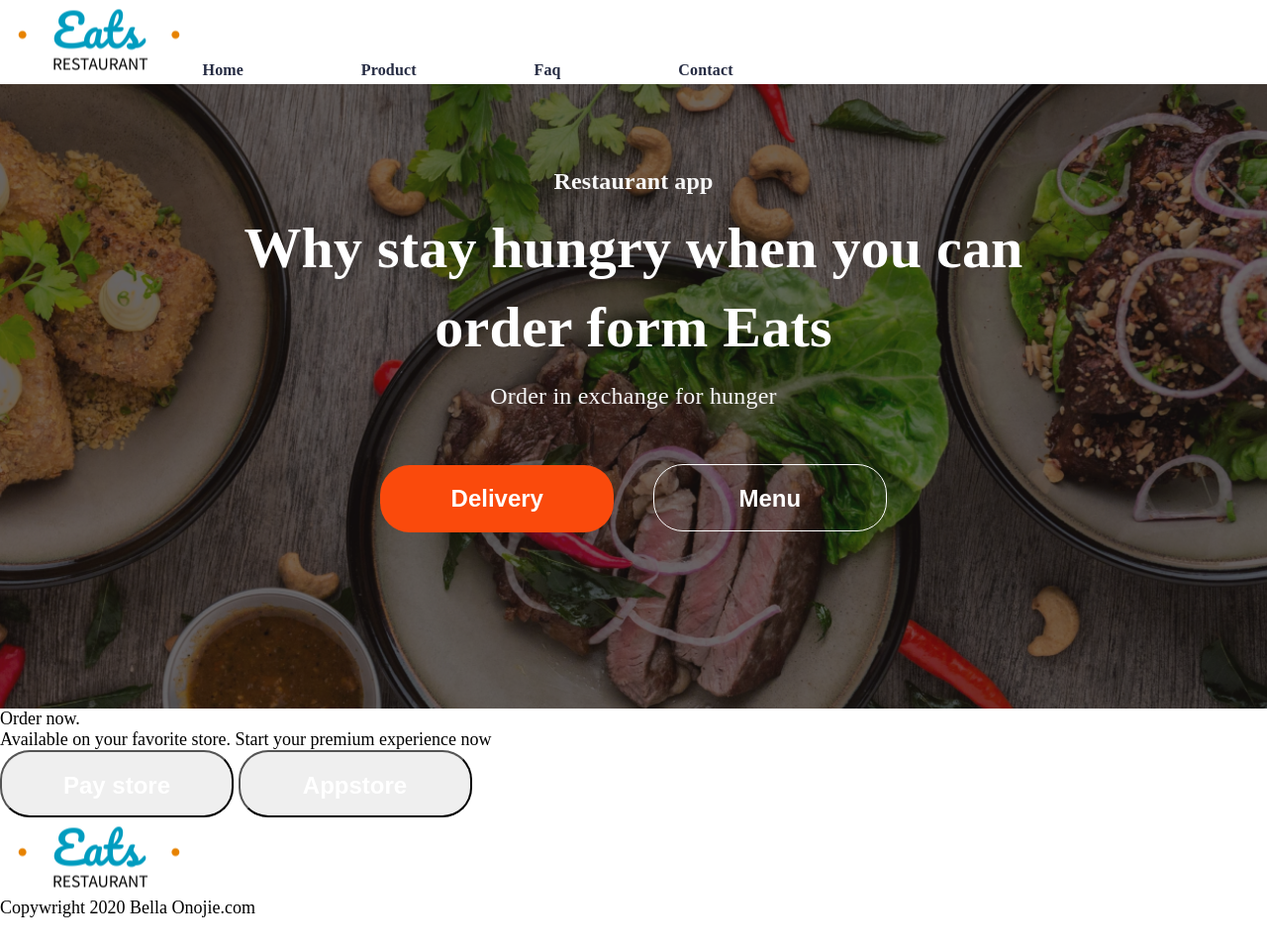
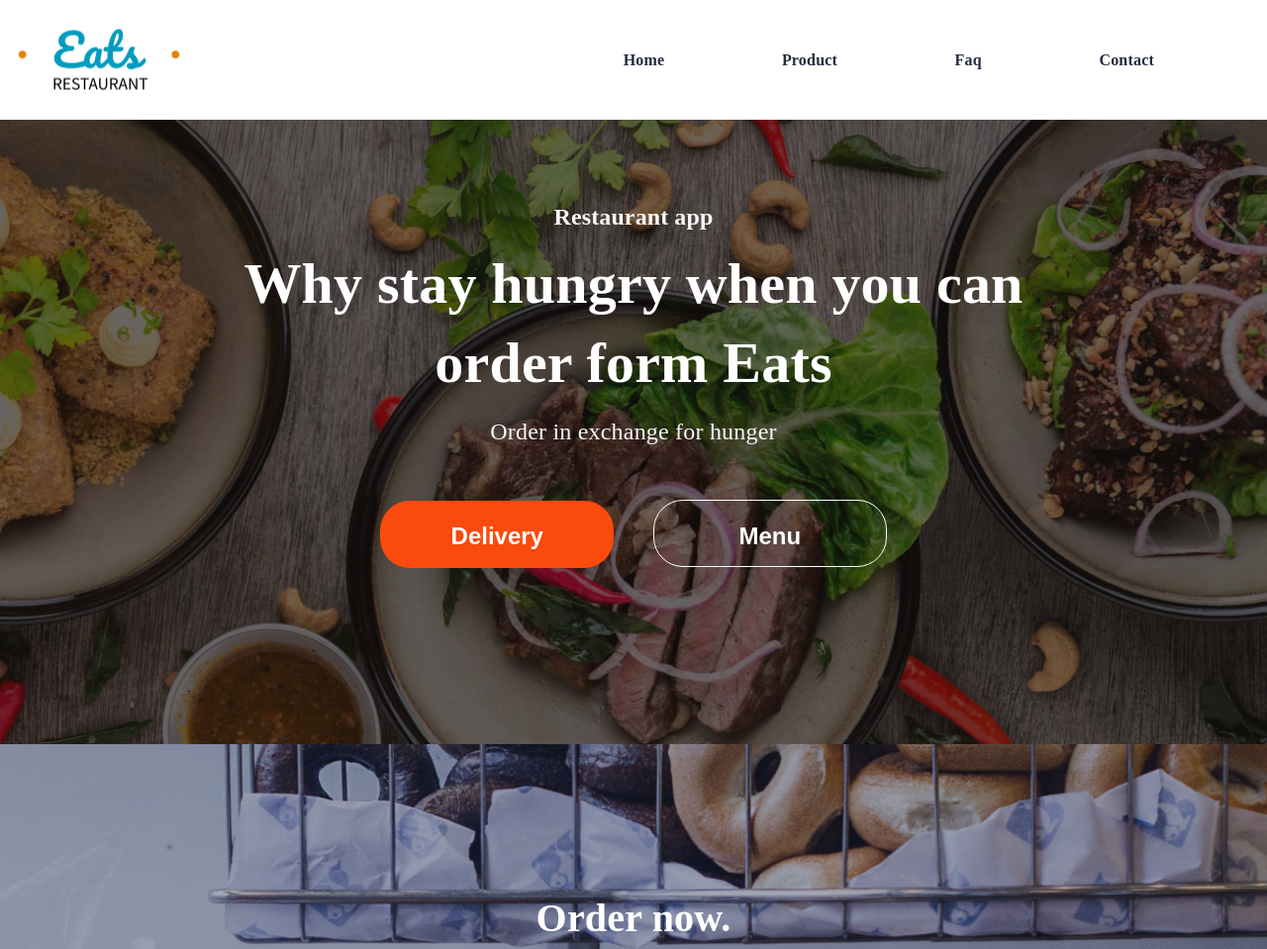
Before and after one commit to julietvt/firstpage_pd2021-1, a plain HTML site: page index.html in a window 1280 px wide. Shown: the top 959 px of the page at 99% size. Before the commit the page ends 928 px from the top, so only its background shows below. Drawn offline with Linux system fonts and the light colour scheme.

Commit message:
add: flex style for header and footer

```diff
--- a/assets/css/style.css
+++ b/assets/css/style.css
@@ -9,6 +9,18 @@
 .container {
   margin: 0 auto;
   max-width: 1440px;
+}
+
+.footer-container {
+  max-width: 1210px;
+  margin: 0 auto;
+}
+
+.cont-flex {
+  display: flex;
+  justify-content: space-between;
+  align-items: center;
+  padding: 20px 0;
 }
 
 .nav-a {
@@ -34,7 +46,7 @@ button {
   line-height: 36px;
   height: 68px;
   width: 236px;
-  padding: 16px 0px;
+  padding: 18px 0px;
 }
 
 .button-style-1 {
@@ -92,3 +104,24 @@ button {
   color: #f7f7f7;
   margin-bottom: 50px;
 }
+
+.order_title {
+  font-family: Montserrat;
+  font-style: normal;
+  font-weight: bold;
+  font-size: 40px;
+  line-height: 57px;
+  letter-spacing: 0.2px;
+  margin-bottom: 10px;
+  color: white;
+}
+
+.order {
+  background-image: url('../img/back2.png');
+  background-repeat: no-repeat;
+  background-size: cover;
+  background-position: center;
+  color: white;
+  text-align: center;
+  padding: 147px 0 131px;
+}
--- a/index.html
+++ b/index.html
@@ -8,11 +8,11 @@
     <title>First page</title>
 </head>
 <body>
-    <header class="container">
-        <div style="display: inline-block;">
+    <header class="container cont-flex">
+        <div>
             <a href="#"><img src="./assets/img/logo.png" alt="logo"></a>
         </div>
-        <nav style="display: inline-block;">
+        <nav>
             <span class="nav-span"><a class="nav-a" href="#">Home</a></span>
             <span class="nav-span"><a class="nav-a" href="#">Product</a></span>
             <span class="nav-span"><a class="nav-a" href="#">Faq</a></span>
@@ -41,20 +41,20 @@
                 </div>
             </div>
         </section>
-        <section>
+        <section class="order">
             <div>
-                <h4>Order now.</h4>
-                <p>Available on your favorite store. Start your premium experience now</p>
+                <h4 class="order_title">Order now.</h4>
+                <p class="restapp_about">Available on your favorite store. Start your premium experience now</p>
                 <div>
-                    <button>Pay store</button>
-                    <button>Appstore</button>
+                    <button class="button-style-1">Pay store</button>
+                    <button class="button-style-2">Appstore</button>
                 </div>
             </div>
         </section>
 
 
     </main>
-    <footer>
+    <footer class="footer-container cont-flex">
         <div>
             <a href="#">
                 <img src="assets/img/logo.png" alt="logo">
```
